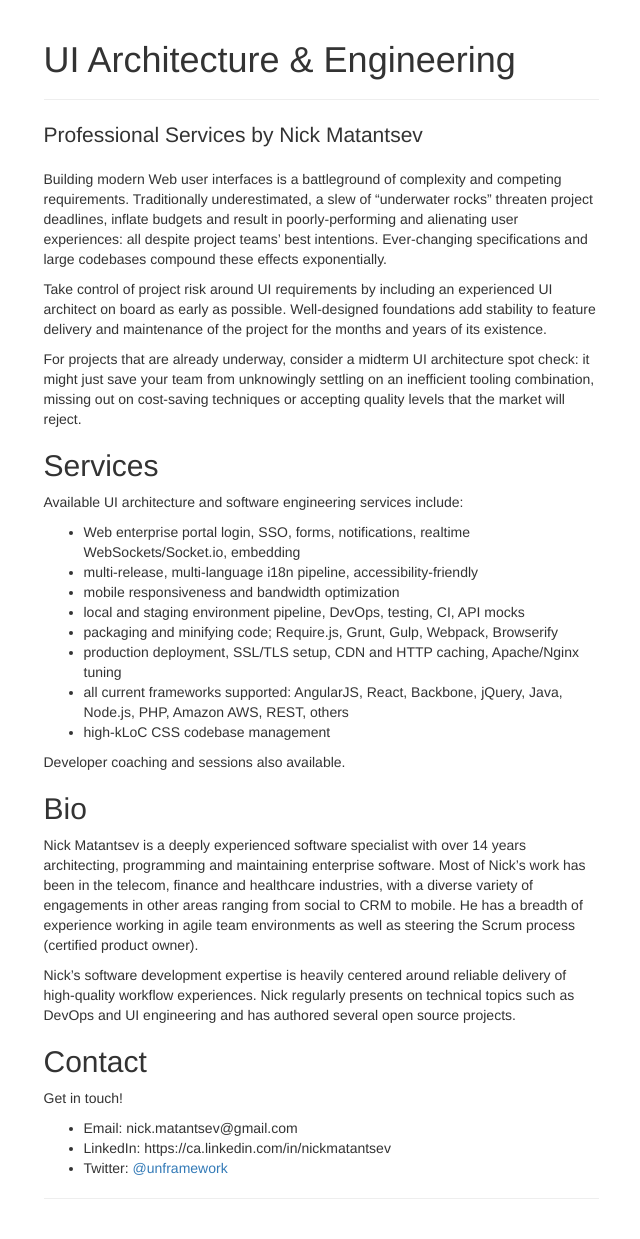
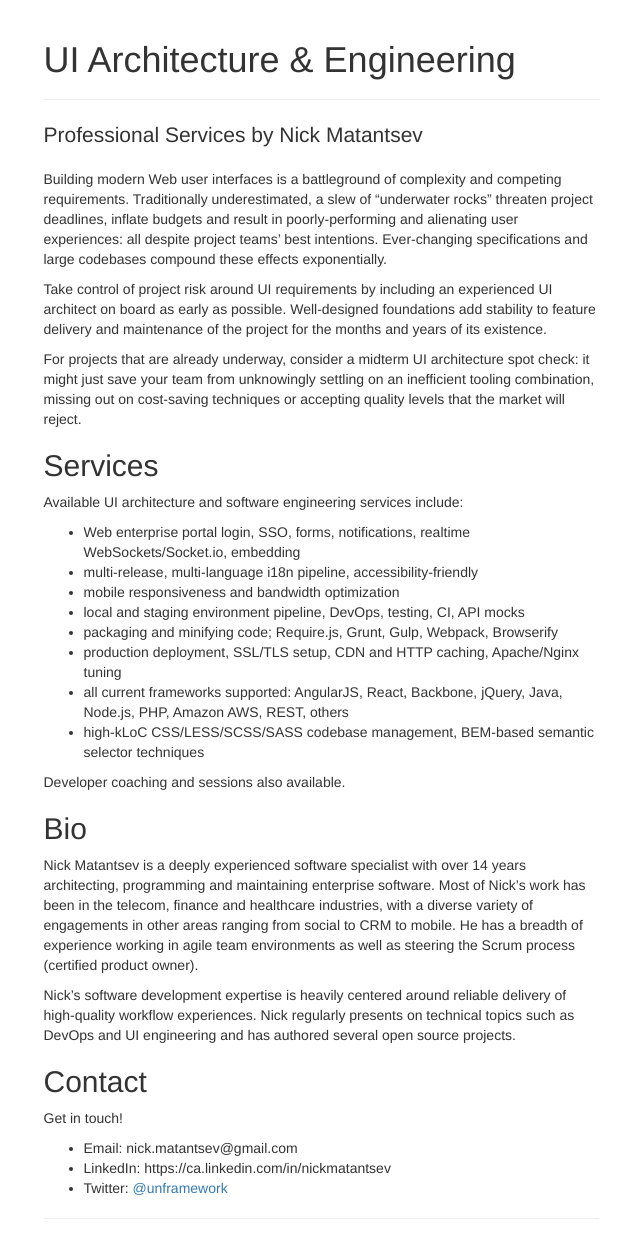
Before and after one commit to unframework/unframework-website, a Jekyll site: the page built from ui-architecture.md, in a window 1280 px wide. Shown: the whole page, without its empty margins (319-959 px from the left). Built offline with Jekyll 4.4.1, drawn with Linux system fonts in a browser that asks for light colours.

Commit message:
Add CSS-related keywords

```diff
--- a/ui-architecture.md
+++ b/ui-architecture.md
@@ -21,7 +21,7 @@ Available UI architecture and software engineering services include:
 - packaging and minifying code; Require.js, Grunt, Gulp, Webpack, Browserify
 - production deployment, SSL/TLS setup, CDN and HTTP caching, Apache/Nginx tuning
 - all current frameworks supported: AngularJS, React, Backbone, jQuery, Java, Node.js, PHP, Amazon AWS, REST, others
-- high-kLoC CSS codebase management
+- high-kLoC CSS/LESS/SCSS/SASS codebase management, BEM-based semantic selector techniques
 
 Developer coaching and sessions also available.
 
```
Also changed, not shown: index.md (+1 -0 lines).
